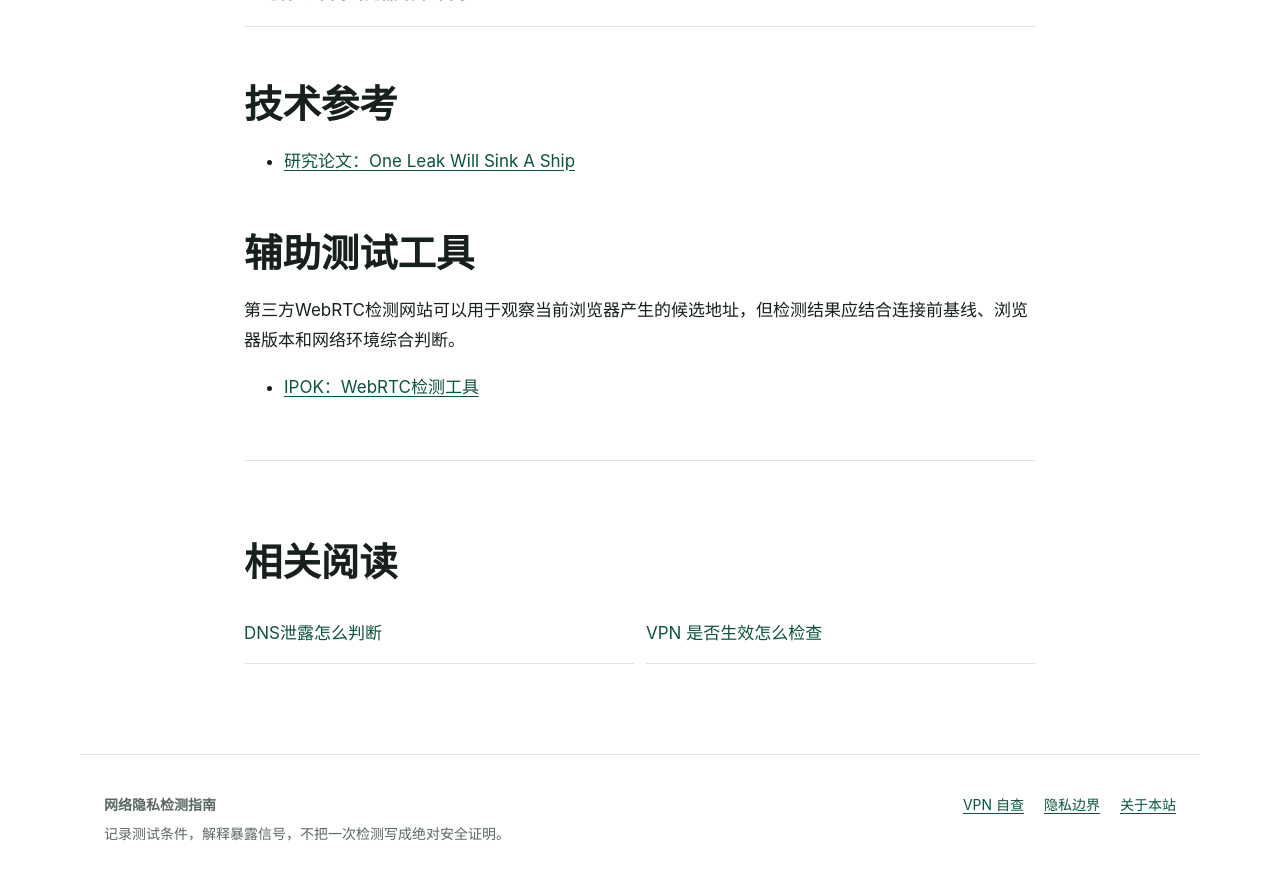
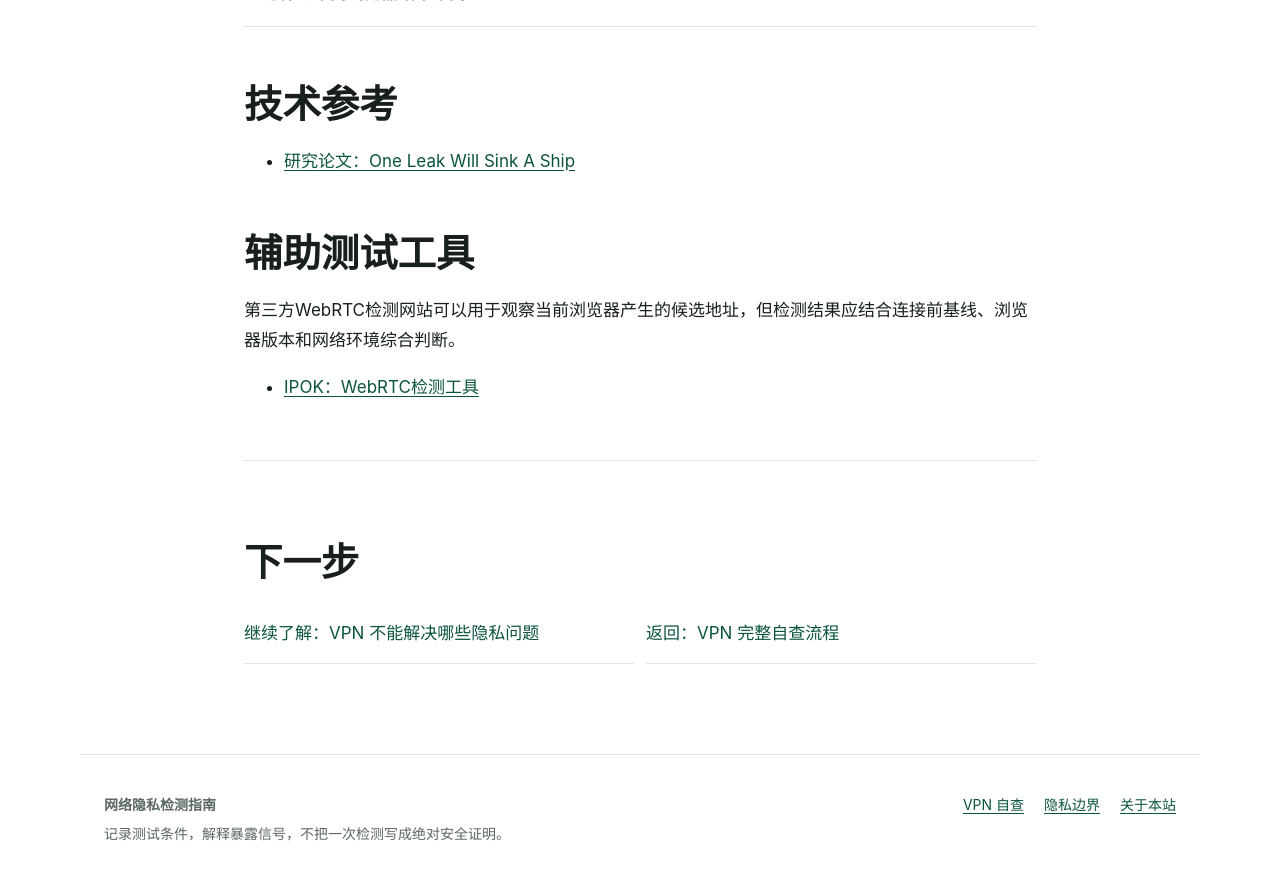
Before and after one commit to ximenshu2/ximenshu2.github.io, a Jekyll site: the page built from leak/webrtc-ip-leak-guide/index.html, in a window 1280 px wide and 900 px high, scrolled down 1931 px. Shown: the top 880 px of the window. Built offline with Jekyll 4.4.1, drawn with Linux system fonts in a browser that asks for light colours.

Commit message:
Update index.html

```diff
--- a/leak/webrtc-ip-leak-guide/index.html
+++ b/leak/webrtc-ip-leak-guide/index.html
@@ -160,15 +160,15 @@ date_modified: 2026-08-17
   </ul>
 
   <div class="related">
-    <h2>相关阅读</h2>
+    <h2>下一步</h2>
 
     <div class="related-links">
-      <a href="{{ '/leak/dns-leak-test-guide/' | relative_url }}">
-        DNS泄露怎么判断
+      <a href="{{ '/privacy/what-vpn-does-not-protect/' | relative_url }}">
+        继续了解：VPN 不能解决哪些隐私问题
       </a>
 
       <a href="{{ '/check/is-vpn-working/' | relative_url }}">
-        VPN 是否生效怎么检查
+        返回：VPN 完整自查流程
       </a>
     </div>
   </div>
```
